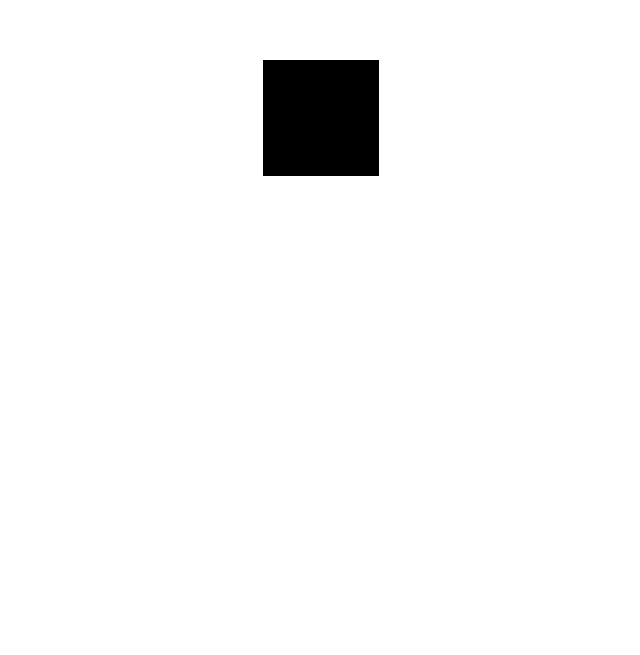
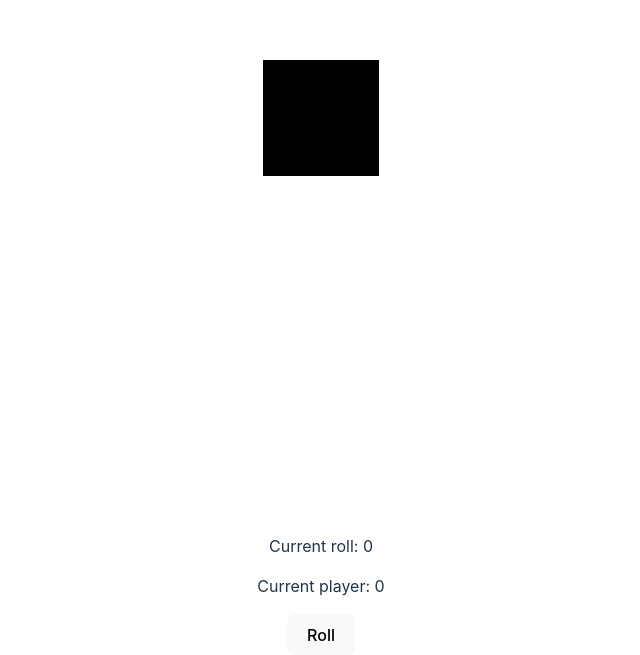
Before and after one commit to Kevinjchang98/Game-of-Ur, a React (Vite) app: page / in a window 1280 px wide. Shown: the part 282-937 px from the top of the page, without its empty margins (319-959 px from the left). Before the commit the page ends 800 px from the top, so only its background shows below. Built offline with nearby package versions, Linux system fonts and the light colour scheme.

Commit message:
begin implementing basic functions

```diff
--- a/src/components/Game/Game.tsx
+++ b/src/components/Game/Game.tsx
@@ -1,9 +1,23 @@
 import { Canvas } from '@react-three/fiber';
+import { useState } from 'react';
 
 import styles from './Game.module.css';
 
 function Game() {
+    // Keep track of current roll
+    const [roll, setRoll] = useState<number>(0);
+    const [currPlayer, setCurrPlayer] = useState<number>(0);
+
+    const rollDice = () => {
+        // TODO: Actually generate a new roll
+        setRoll(roll + 1);
+
+        // Swap current player
+        setCurrPlayer(currPlayer == 0 ? 1 : 0);
+    };
+
     return (
+        <>
             <div className={styles.canvasContainer}>
                 <Canvas>
                     <mesh>
@@ -12,6 +26,13 @@ function Game() {
                     </mesh>
                 </Canvas>
             </div>
+
+            <div>
+                <p>Current roll: {roll}</p>
+                <p>Current player: {currPlayer}</p>
+                <button onClick={rollDice}>Roll</button>
+            </div>
+        </>
     );
 }
 
```
Lines whose indentation alone changed are shown as unchanged.
